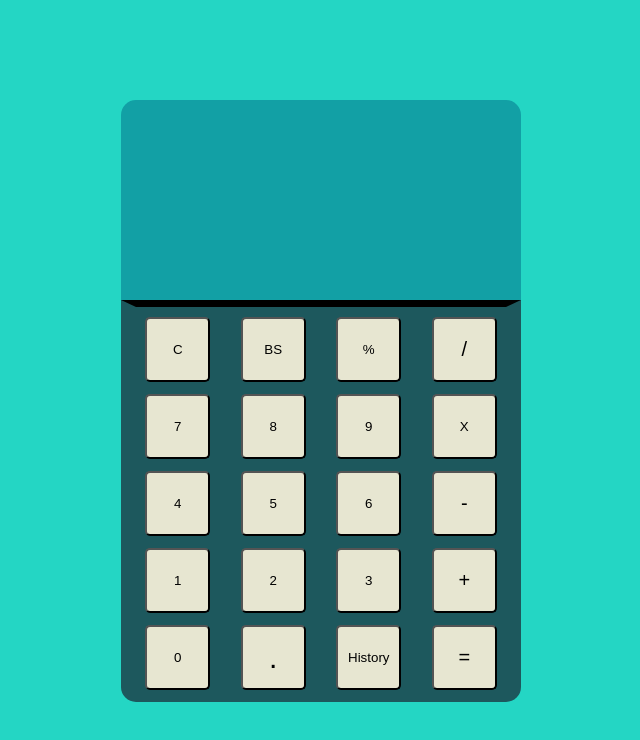
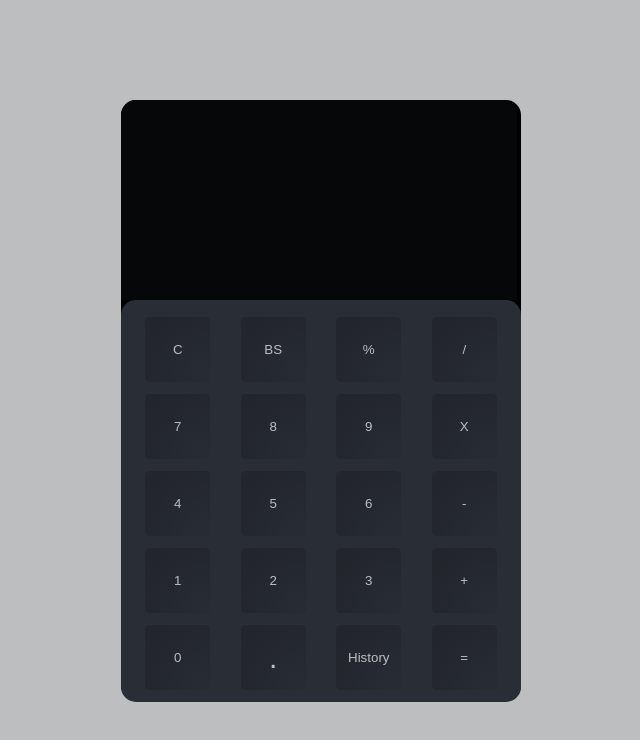
Before and after one commit to BhargavKadali39/Simple_calculator, a plain HTML site: page index.html in a window 1280 px wide. Shown: the whole page, without its empty margins (319-959 px from the left). Drawn offline with Linux system fonts and the light colour scheme.

Commit message:
Update style.css

```diff
--- a/style.css
+++ b/style.css
@@ -1,8 +1,10 @@
 body{
     padding: 0%;
     margin: 0%;
-    background-color: #24d6c4;
+    background-color: #BDBEC0;
 }
+
+
 .container{
     height: 100vh;
     width: 100%;
@@ -14,16 +16,19 @@ body{
 .interface{
     height: 600px;
     width: 400px;
+    background: black;
+    border-radius: 15px;
 }
+
 .displays{
     height: 170px;
-    width: 370px;
+    width: 366px;
     word-wrap: break-word;
     border-radius: 15px 15px 0 0 ;
     overflow: hidden;
     overflow-y: scroll;
     border: 15px solid rgba(255, 127, 58, 0);
-    background-color: #12A0A5;
+    background-color: #060709;
     color: antiquewhite;
 }
 
@@ -37,39 +42,54 @@ body{
 }
 
 input{
-    background-color: rgb(231, 230, 209);
+    background-color: #272B33;
     border-radius: 5px;
+    border: 0;
 }
-#sym{
+
+.options input{
+    box-shadow: inset 25px 25px 50px #23262d,
+            inset -25px -25px 50px #2b3039;
+}
+
+.sym{
     font-size: 20px;
+}
+
+.pop{
+    color: rgb(0, 207, 207);
+
 }
 
 .options{
     height: 370px;
     width: 370px;
     border: 15px solid rgba(255, 58, 124, 0);
-    border-radius: 0 0 15px 15px ;
-
-    background-color: #1D585D;
-    border-top: 7px solid black;
+    border-radius:  15px ;
+    background-color: #292D36;
+    border-top: 7px solid rgba(0, 0, 0, 0);
     padding-top: 10px;
     display: flex;
     flex-wrap: wrap;
     align-content: space-around;
     justify-content: space-around;
-    /* order: 5; */
     gap: 12px;
+
+}
+
+.submen{
+    height: 370px;
+    width: 370px;
+    background-color: rgba(240, 248, 255, 0.441);
+    overflow: hidden;
 }
 
 input{
     height: 65px;
     width: 65px;
+    color: #BDBEC0;
 }
 
-/*
-for ordering elements
-    order: 5;
-
-
-
-*/
+input:focus{
+    outline: none;
+}
```
